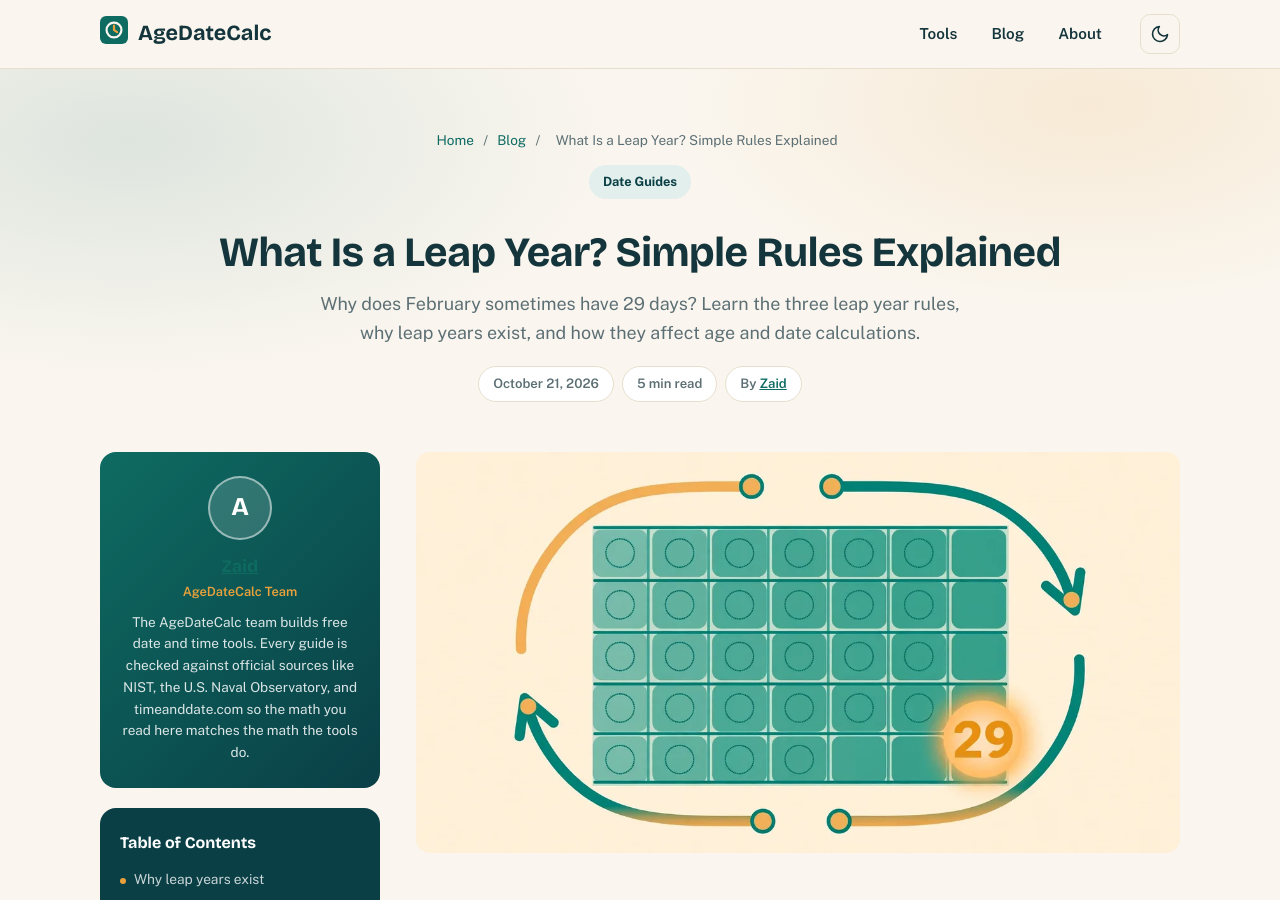
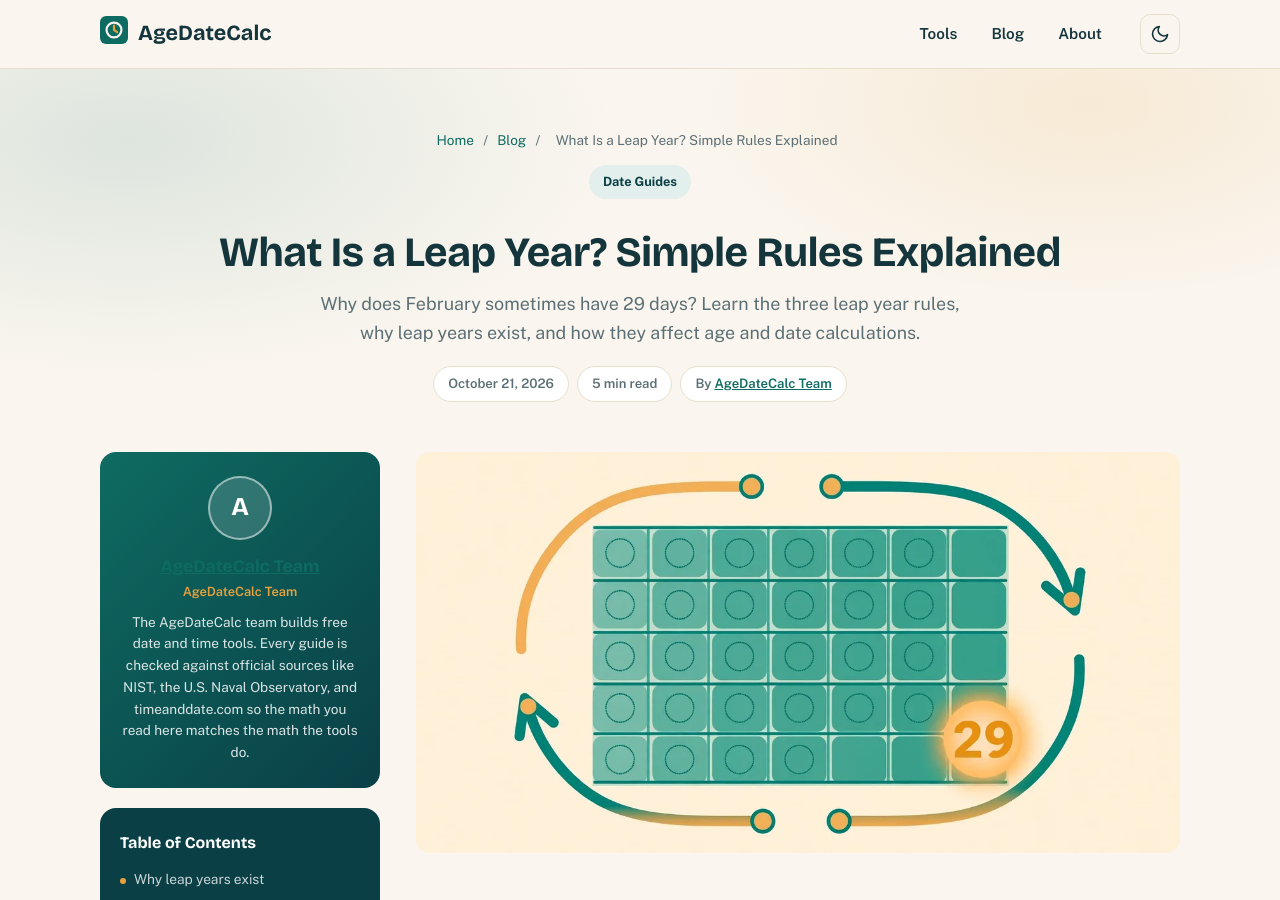
Before and after one commit to zaidmeo09-dhangal/agedatecalc, a Jekyll site: the page built from _posts/2026-10-21-what-is-a-leap-year.md, in a window 1280 px wide and 900 px high. Built offline with Jekyll 4.4.1, drawn with Linux system fonts in a browser that asks for light colours.

```diff
--- a/_posts/2026-10-21-what-is-a-leap-year.md
+++ b/_posts/2026-10-21-what-is-a-leap-year.md
@@ -4,7 +4,7 @@
 slug: what-is-a-leap-year
 date: '2026-10-21'
 status: Published
-author: Zaid
+author: AgeDateCalc Team
 category: Date Guides
 tags:
 - leap year
```
